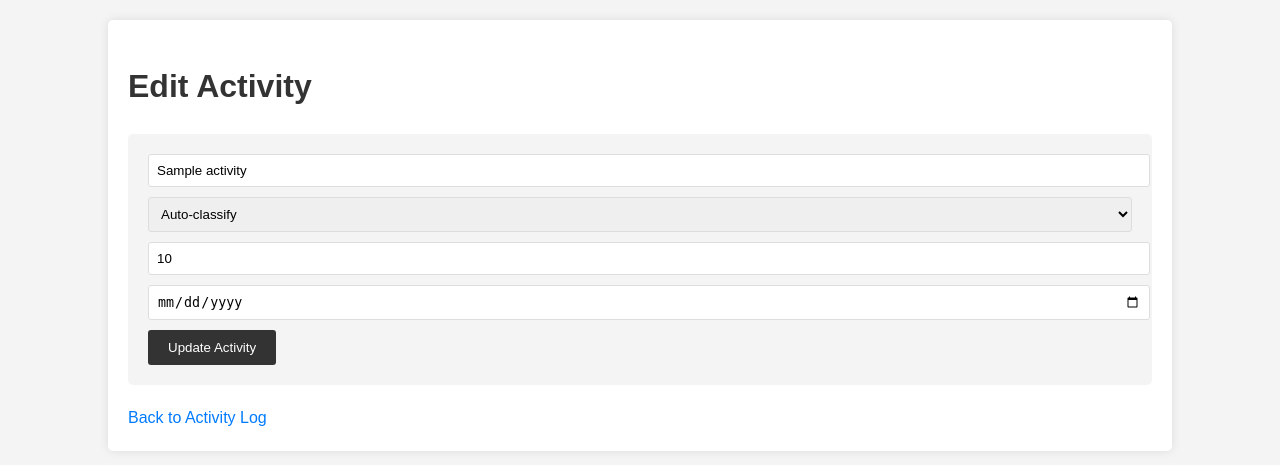
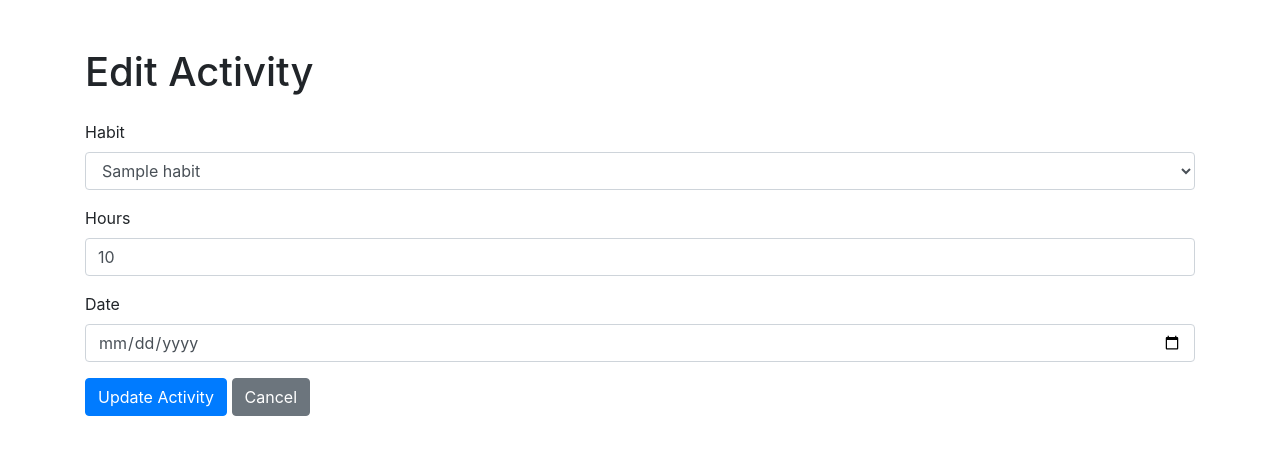
Before and after one commit to kailashgopalan/gh_activities, a Flask app: template templates/edit_activity.html in a window 1280 px wide. Shown: the top 465 px of the page. Run offline with Flask 2, Linux system fonts and the light colour scheme; the template is opened without the code that fills it: most values are stand-ins (such as "Sample title", 1, 10 or a date in 2020); some libraries are stand-ins or nearby versions.

Commit message:
feat: habit tracking changes

```diff
--- a/app.py
+++ b/app.py
@@ -52,20 +52,37 @@
                    (id SERIAL PRIMARY KEY,
                     user_id TEXT NOT NULL,
                     date TEXT NOT NULL,
-                    activity TEXT NOT NULL,
-                    category TEXT NOT NULL,
+                    habit_id INTEGER NOT NULL,
                     hours REAL NOT NULL)''')
+    cur.execute('''CREATE TABLE IF NOT EXISTS habits
+                   (id SERIAL PRIMARY KEY,
+                    user_id TEXT NOT NULL,
+                    name TEXT NOT NULL,
+                    classification_id INTEGER NOT NULL)''')
+    cur.execute('''CREATE TABLE IF NOT EXISTS classifications
+                   (id SERIAL PRIMARY KEY,
+                    user_id TEXT NOT NULL,
+                    name TEXT NOT NULL)''')
     conn.commit()
     cur.close()
     conn.close()
 
-def classify_activity(activity):
+def classify_activity(activity, user_id):
+    conn = get_db_connection()
+    cur = conn.cursor()
+    cur.execute('SELECT name FROM classifications WHERE user_id = %s', (user_id,))
+    user_classifications = [row['name'] for row in cur.fetchall()]
+    cur.close()
+    conn.close()
+
+    classifications = "fitness, reading, housework, drive, cooking, playtime, " + ", ".join(user_classifications)
+
     try:
         response = client.chat.completions.create(
             model="gpt-3.5-turbo",
             messages=[
                 {"role": "system", "content": "You are a helpful assistant that classifies activities into categories."},
-                {"role": "user", "content": f"Classify the following activity into one of these categories: fitness, reading, housework, drive, cooking, playtime or other. Only respond with the category name. Activity: {activity}"}
+                {"role": "user", "content": f"Classify the following activity into one of these categories: {classifications}. Only respond with the category name. Activity: {activity}"}
             ]
         )
         return response.choices[0].message.content.strip().lower()
@@ -73,29 +90,75 @@
         print(f"Error in classification: {e}")
         return 'other'
 
-def get_activities(user_id, date):
+def get_activities_grouped(user_id, date):
     conn = get_db_connection()
     cur = conn.cursor()
-    cur.execute('SELECT * FROM activities WHERE user_id = %s AND date = %s ORDER BY id DESC', (user_id, date))
+    cur.execute('''
+        SELECT c.name as category, h.name as habit, a.hours, a.id
+        FROM activities a
+        JOIN habits h ON a.habit_id = h.id
+        JOIN classifications c ON h.classification_id = c.id
+        WHERE a.user_id = %s AND a.date = %s
+        ORDER BY c.name, h.name
+    ''', (user_id, date))
     activities = cur.fetchall()
     cur.close()
     conn.close()
-    return [dict(activity) for activity in activities]
 
-def add_activity(user_id, date, activity, category, hours):
+    grouped_activities = defaultdict(list)
+    for activity in activities:
+        grouped_activities[activity['category']].append(activity)
+
+    return dict(grouped_activities)
+
+def get_summary(user_id):
     conn = get_db_connection()
     cur = conn.cursor()
-    cur.execute('INSERT INTO activities (user_id, date, activity, category, hours) VALUES (%s, %s, %s, %s, %s)',
-                 (user_id, date, activity, category, hours))
+    cur.execute('''
+        SELECT c.name as category, SUM(a.hours) as total_hours
+        FROM activities a
+        JOIN habits h ON a.habit_id = h.id
+        JOIN classifications c ON h.classification_id = c.id
+        WHERE a.user_id = %s
+        GROUP BY c.name
+    ''', (user_id,))
+    summary = cur.fetchall()
+    cur.close()
+    conn.close()
+    return summary
+
+def get_habits(user_id):
+    conn = get_db_connection()
+    cur = conn.cursor()
+    cur.execute('SELECT * FROM habits WHERE user_id = %s', (user_id,))
+    habits = cur.fetchall()
+    cur.close()
+    conn.close()
+    return habits
+
+def get_classifications(user_id):
+    conn = get_db_connection()
+    cur = conn.cursor()
+    cur.execute('SELECT * FROM classifications WHERE user_id = %s', (user_id,))
+    classifications = cur.fetchall()
+    cur.close()
+    conn.close()
+    return classifications
+
+def add_activity(user_id, date, habit_id, hours):
+    conn = get_db_connection()
+    cur = conn.cursor()
+    cur.execute('INSERT INTO activities (user_id, date, habit_id, hours) VALUES (%s, %s, %s, %s)',
+                 (user_id, date, habit_id, hours))
     conn.commit()
     cur.close()
     conn.close()
 
-def update_activity(activity_id, user_id, date, activity, category, hours):
+def update_activity(activity_id, user_id, date, habit_id, hours):
     conn = get_db_connection()
     cur = conn.cursor()
-    cur.execute('UPDATE activities SET date = %s, activity = %s, category = %s, hours = %s WHERE id = %s AND user_id = %s',
-                 (date, activity, category, hours, activity_id, user_id))
+    cur.execute('UPDATE activities SET date = %s, habit_id = %s, hours = %s WHERE id = %s AND user_id = %s',
+                 (date, habit_id, hours, activity_id, user_id))
     conn.commit()
     cur.close()
     conn.close()
@@ -103,45 +166,17 @@
 def get_activity(activity_id, user_id):
     conn = get_db_connection()
     cur = conn.cursor()
-    cur.execute('SELECT * FROM activities WHERE id = %s AND user_id = %s', (activity_id, user_id))
+    cur.execute('''
+        SELECT a.*, h.name as habit_name, c.name as category_name
+        FROM activities a
+        JOIN habits h ON a.habit_id = h.id
+        JOIN classifications c ON h.classification_id = c.id
+        WHERE a.id = %s AND a.user_id = %s
+    ''', (activity_id, user_id))
     activity = cur.fetchone()
     cur.close()
     conn.close()
     return dict(activity) if activity else None
-
-def generate_grid_data(user_id):
-    today = datetime.now().date()
-    start_date = today - timedelta(days=364)
-
-    conn = get_db_connection()
-    cur = conn.cursor()
-    cur.execute('SELECT * FROM activities WHERE user_id = %s AND date >= %s',
-                              (user_id, start_date.isoformat()))
-    activities = cur.fetchall()
-    cur.close()
-    conn.close()
-
-    date_activities = defaultdict(list)
-    for activity in activities:
-        date_activities[activity['date']].append(dict(activity))
-
-    grid_data = []
-    for i in range(365):
-        date = (start_date + timedelta(days=i)).isoformat()
-        daily_activities = date_activities.get(date, [])
-        total_hours = sum(activity['hours'] for activity in daily_activities)
-        category_hours = Counter()
-        for activity in daily_activities:
-            category_hours[activity['category']] += activity['hours']
-
-        summary = [f"{category}: {hours:.1f}h" for category, hours in category_hours.items()]
-        grid_data.append({
-            "date": date,
-            "hours": total_hours,
-            "summary": summary
-        })
-
-    return grid_data
 
 @app.route('/login')
 def login():
@@ -177,25 +212,49 @@
 @login_required
 def index():
     if request.method == 'POST':
-        activity = request.form.get('activity')
-        category = request.form.get('category') or classify_activity(activity)
+        habit_id = request.form.get('habit_id')
         hours = float(request.form.get('hours'))
         date = datetime.now().strftime("%Y-%m-%d")
 
-        add_activity(session['user_id'], date, activity, category, hours)
+        add_activity(session['user_id'], date, habit_id, hours)
         flash('Activity added successfully!', 'success')
         return redirect(url_for('index'))
 
     today = datetime.now().date()
-    activities = get_activities(session['user_id'], today.isoformat())
-    grid_data = generate_grid_data(session['user_id'])
-    return render_template('index.html', activities=activities, grid_data=grid_data, current_date=today.isoformat(), config=app.config)
+    activities = get_activities_grouped(session['user_id'], today.isoformat())
+    summary = get_summary(session['user_id'])
+    habits = get_habits(session['user_id'])
+    classifications = get_classifications(session['user_id'])
+    return render_template('index.html', activities=activities, summary=summary, habits=habits, classifications=classifications, current_date=today.isoformat(), config=app.config)
 
-@app.route('/activities/<date>')
+@app.route('/add_habit', methods=['POST'])
 @login_required
-def get_activities_for_date(date):
-    activities = get_activities(session['user_id'], date)
-    return jsonify(activities)
+def add_habit():
+    habit_name = request.form.get('habit_name')
+    classification_id = request.form.get('classification_id')
+    conn = get_db_connection()
+    cur = conn.cursor()
+    cur.execute('INSERT INTO habits (user_id, name, classification_id) VALUES (%s, %s, %s)',
+                (session['user_id'], habit_name, classification_id))
+    conn.commit()
+    cur.close()
+    conn.close()
+    flash('New habit added successfully!', 'success')
+    return redirect(url_for('index'))
+
+@app.route('/add_classification', methods=['POST'])
+@login_required
+def add_classification():
+    classification_name = request.form.get('classification_name')
+    conn = get_db_connection()
+    cur = conn.cursor()
+    cur.execute('INSERT INTO classifications (user_id, name) VALUES (%s, %s)',
+                (session['user_id'], classification_name))
+    conn.commit()
+    cur.close()
+    conn.close()
+    flash('New classification added successfully!', 'success')
+    return redirect(url_for('index'))
 
 @app.route('/edit/<int:activity_id>', methods=['GET', 'POST'])
 @login_required
@@ -206,16 +265,16 @@
         return redirect(url_for('index'))
 
     if request.method == 'POST':
-        new_activity = request.form.get('activity')
-        new_category = request.form.get('category') or classify_activity(new_activity)
+        new_habit_id = request.form.get('habit_id')
         new_hours = float(request.form.get('hours'))
         new_date = request.form.get('date')
 
-        update_activity(activity_id, session['user_id'], new_date, new_activity, new_category, new_hours)
+        update_activity(activity_id, session['user_id'], new_date, new_habit_id, new_hours)
         flash('Activity updated successfully!', 'success')
         return redirect(url_for('index'))
 
-    return render_template('edit_activity.html', activity=activity)
+    habits = get_habits(session['user_id'])
+    return render_template('edit_activity.html', activity=activity, habits=habits)
 
 @app.route('/admin/query', methods=['GET', 'POST'])
 @login_required
--- a/static/styles.css
+++ /dev/null
@@ -1,226 +0,0 @@
-body {
-    font-family: Arial, sans-serif;
-    line-height: 1.6;
-    margin: 0;
-    padding: 0;
-    background-color: #f4f4f4;
-}
-
-.container {
-    width: 80%;
-    margin: auto;
-    overflow: hidden;
-    padding: 20px;
-    background-color: #fff;
-    box-shadow: 0 0 10px rgba(0, 0, 0, 0.1);
-    margin-top: 20px;
-    border-radius: 5px;
-}
-
-h1, h2 {
-    color: #333;
-}
-
-a {
-    color: #007bff;
-    text-decoration: none;
-    transition: color 0.3s ease;
-}
-
-a:hover {
-    color: #0056b3;
-    text-decoration: underline;
-}
-
-form {
-    background: #f4f4f4;
-    padding: 20px;
-    margin-bottom: 20px;
-    border-radius: 5px;
-}
-
-input[type="text"], input[type="number"], input[type="date"], select, textarea {
-    width: 100%;
-    padding: 8px;
-    margin-bottom: 10px;
-    border: 1px solid #ddd;
-    border-radius: 3px;
-}
-
-button {
-    display: inline-block;
-    background: #333;
-    color: #fff;
-    padding: 10px 20px;
-    border: none;
-    cursor: pointer;
-    border-radius: 3px;
-}
-
-button:hover {
-    background: #555;
-}
-
-.activity-grid {
-    display: grid;
-    grid-template-columns: repeat(53, 1fr);
-    gap: 2px;
-    margin-bottom: 20px;
-}
-
-.grid-cell {
-    width: 10px;
-    height: 10px;
-    background-color: #ebedf0;
-    border-radius: 2px;
-    position: relative;
-}
-
-.tooltip {
-    visibility: hidden;
-    width: 120px;
-    background-color: #555;
-    color: #fff;
-    text-align: center;
-    border-radius: 6px;
-    padding: 5px 0;
-    position: absolute;
-    z-index: 1;
-    bottom: 125%;
-    left: 50%;
-    margin-left: -60px;
-    opacity: 0;
-    transition: opacity 0.3s;
-}
-
-.grid-cell:hover .tooltip {
-    visibility: visible;
-    opacity: 1;
-}
-
-.activity-log {
-    margin-top: 20px;
-}
-
-.activity-item {
-    background: #f4f4f4;
-    padding: 10px;
-    margin-bottom: 10px;
-    border-radius: 3px;
-    position: relative;
-    overflow: hidden;
-}
-
-.activity-content {
-    display: flex;
-    justify-content: space-between;
-    align-items: center;
-}
-
-.activity-content strong {
-    flex-grow: 1;
-}
-
-.category {
-    display: inline-block;
-    padding: 2px 5px;
-    border-radius: 3px;
-    color: #fff;
-    font-size: 0.8em;
-    margin-right: 10px;
-}
-
-.category.fitness { background-color: #28a745; }
-.category.reading { background-color: #007bff; }
-.category.housework { background-color: #6c757d; }
-.category.drive { background-color: #dc3545; }
-.category.cooking { background-color: #ffc107; color: #000; }
-.category.other { background-color: #17a2b8; }
-
-.edit-button {
-    float: right;
-    padding: 2px 5px;
-    background-color: #28a745;
-    color: #fff;
-    border-radius: 3px;
-    font-size: 0.8em;
-    text-decoration: none;
-    transition: background-color 0.3s ease;
-}
-
-.edit-button:hover {
-    background-color: #218838;
-    color: #fff;
-    text-decoration: none;
-}
-
-.hours {
-    margin-right: 10px;
-}
-
-.date-navigation {
-    display: flex;
-    justify-content: space-between;
-    align-items: center;
-    margin-bottom: 15px;
-}
-
-.date-navigation button {
-    background-color: #4CAF50;
-    border: none;
-    color: white;
-    padding: 10px 15px;
-    text-align: center;
-    text-decoration: none;
-    display: inline-block;
-    font-size: 14px;
-    margin: 4px 2px;
-    cursor: pointer;
-    border-radius: 4px;
-}
-
-#currentDate {
-    font-weight: bold;
-    font-size: 16px;
-}
-
-.alert {
-    padding: 10px;
-    margin-bottom: 15px;
-    border: 1px solid transparent;
-    border-radius: 4px;
-}
-
-.alert-success {
-    color: #155724;
-    background-color: #d4edda;
-    border-color: #c3e6cb;
-}
-
-.alert-error {
-    color: #721c24;
-    background-color: #f8d7da;
-    border-color: #f5c6cb;
-}
-
-table {
-    width: 100%;
-    border-collapse: collapse;
-    margin-top: 20px;
-    font-size: 0.9em;
-}
-
-th, td {
-    padding: 8px;
-    text-align: left;
-    border-bottom: 1px solid #ddd;
-}
-
-th {
-    background-color: #f2f2f2;
-    font-weight: bold;
-}
-
-tr:hover {
-    background-color: #f5f5f5;
-}
--- a/templates/edit_activity.html
+++ b/templates/edit_activity.html
@@ -4,27 +4,37 @@
     <meta charset="UTF-8">
     <meta name="viewport" content="width=device-width, initial-scale=1.0">
     <title>Edit Activity</title>
-    <link rel="stylesheet" href="{{ url_for('static', filename='styles.css') }}">
+    <link rel="stylesheet" href="https://stackpath.bootstrapcdn.com/bootstrap/4.5.2/css/bootstrap.min.css">
+    <link rel="stylesheet" href="{{ url_for('static', filename='css/style.css') }}">
 </head>
 <body>
-    <div class="container">
-        <h1>Edit Activity</h1>
-        <form method="POST">
-            <input type="text" name="activity" value="{{ activity.activity }}" required>
-            <select name="category">
-                <option value="">Auto-classify</option>
-                <option value="fitness" {% if activity.category == 'fitness' %}selected{% endif %}>Fitness 🏋️</option>
-                <option value="reading" {% if activity.category == 'reading' %}selected{% endif %}>Reading 📚</option>
-                <option value="housework" {% if activity.category == 'housework' %}selected{% endif %}>House Work 🧹</option>
-                <option value="drive" {% if activity.category == 'drive' %}selected{% endif %}>Drive 🚗</option>
-                <option value="cooking" {% if activity.category == 'cooking' %}selected{% endif %}>Cooking 👨‍🍳</option>
-                <option value="other" {% if activity.category == 'other' %}selected{% endif %}>Other 🔹</option>
-            </select>
-            <input type="number" name="hours" step="0.5" min="0" max="24" value="{{ activity.hours }}" required>
-            <input type="date" name="date" value="{{ activity.date }}" required>
-            <button type="submit">Update Activity</button>
+    <div class="container mt-5">
+        <h1 class="mb-4">Edit Activity</h1>
+
+        <form action="{{ url_for('edit_activity', activity_id=activity.id) }}" method="post">
+            <div class="form-group">
+                <label for="habit_id">Habit</label>
+                <select name="habit_id" id="habit_id" class="form-control" required>
+                    {% for habit in habits %}
+                    <option value="{{ habit.id }}" {% if habit.id == activity.habit_id %}selected{% endif %}>{{ habit.name }}</option>
+                    {% endfor %}
+                </select>
+            </div>
+            <div class="form-group">
+                <label for="hours">Hours</label>
+                <input type="number" name="hours" id="hours" step="0.1" min="0" class="form-control" value="{{ activity.hours }}" required>
+            </div>
+            <div class="form-group">
+                <label for="date">Date</label>
+                <input type="date" name="date" id="date" class="form-control" value="{{ activity.date }}" required>
+            </div>
+            <button type="submit" class="btn btn-primary">Update Activity</button>
+            <a href="{{ url_for('index') }}" class="btn btn-secondary">Cancel</a>
         </form>
-        <a href="{{ url_for('index') }}">Back to Activity Log</a>
     </div>
+
+    <script src="https://code.jquery.com/jquery-3.5.1.slim.min.js"></script>
+    <script src="https://cdn.jsdelivr.net/npm/@popperjs/core@2.5.3/dist/umd/popper.min.js"></script>
+    <script src="https://stackpath.bootstrapcdn.com/bootstrap/4.5.2/js/bootstrap.min.js"></script>
 </body>
 </html>
```
Also changed, not shown: static/css/styles.css (added, +40 -0 lines), templates/index.html (+84 -123 lines).
